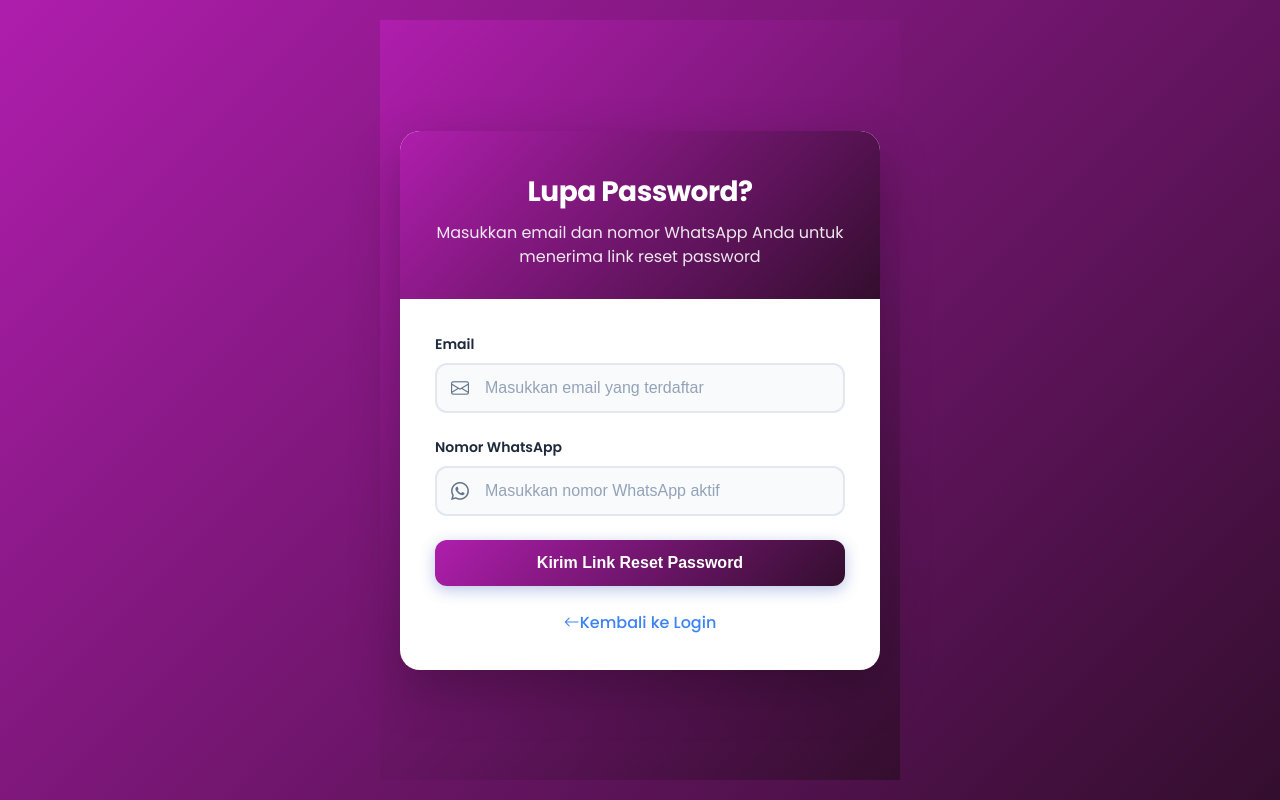
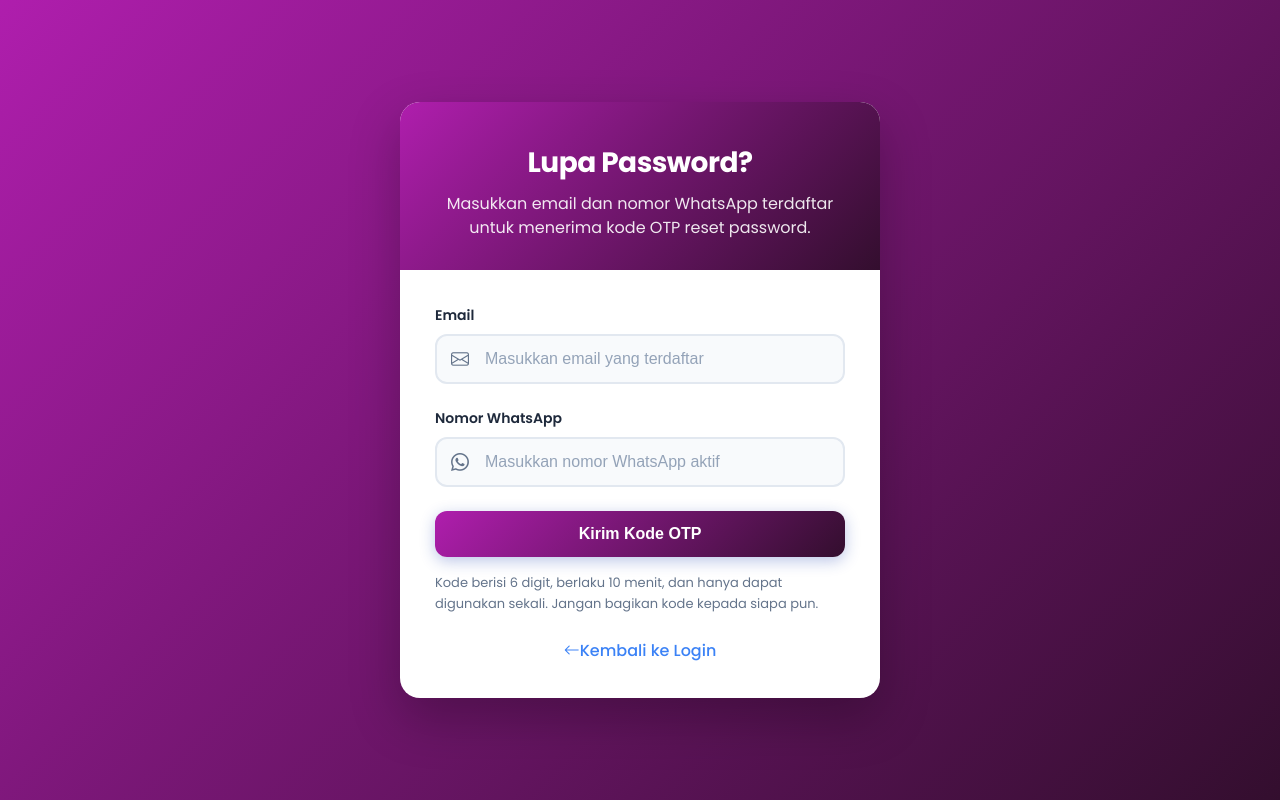
Before and after one commit to agamsuteja/proposal, a Laravel app: page /admin/forgot-password in a window 1280 px wide. Run offline with Laravel 12, Linux system fonts and the light colour scheme.

Commit message:
Complete password recovery with WhatsApp OTP forms and cancel superseded codes

```diff
--- a/app/Http/Controllers/Admin/AuthController.php
+++ b/app/Http/Controllers/Admin/AuthController.php
@@ -6,6 +6,7 @@ use App\Http\Controllers\Controller;
 use App\Models\AuthChallenge;
 use App\Models\Departemen;
 use App\Models\Grup;
+use App\Models\NotificationMessage;
 use App\Models\User;
 use App\Services\NotificationService;
 use App\Services\WaTemplate;
@@ -13,6 +14,7 @@ use Illuminate\Http\Request;
 use Illuminate\Support\Facades\Auth;
 use Illuminate\Support\Facades\DB;
 use Illuminate\Support\Facades\Hash;
+use Illuminate\Support\Str;
 use Illuminate\Validation\ValidationException;
 
 class AuthController extends Controller
@@ -169,12 +171,15 @@ class AuthController extends Controller
     {
         $otp = (string) random_int(100000, 999999);
         $expires = now()->addMinutes(10);
-        DB::transaction(function () use ($user, $purpose, $otp, $expires) {
+        $notification = DB::transaction(function () use ($user, $purpose, $otp, $expires) {
             User::whereKey($user->id)->lockForUpdate()->firstOrFail();
+            $this->expireOtpMessages($user, $purpose);
             AuthChallenge::updateOrCreate(['user_id' => $user->id, 'purpose' => $purpose], ['otp_hash' => Hash::make($otp), 'expires_at' => $expires]);
+            $message = $purpose === 'registration' ? WaTemplate::otpRegistrasi($user->name, $otp) : WaTemplate::otpReset($user->name, $otp);
+
+            return app(NotificationService::class)->queue($user->nohp, $message, 'Kode verifikasi akun', $user->id,
+                'auth-otp-'.$purpose.'-'.$user->id.'-'.Str::uuid(), $expires, true);
         });
-        $message = $purpose === 'registration' ? WaTemplate::otpRegistrasi($user->name, $otp) : WaTemplate::otpReset($user->name, $otp);
-        $notification = app(NotificationService::class)->queue($user->nohp, $message, 'Kode verifikasi akun', $user->id, null, $expires, true);
 
         return $notification->fresh()->status === 'sent';
     }
@@ -186,6 +191,17 @@ class AuthController extends Controller
             $this->invalidOtp();
         }
         $row->delete();
+        $this->expireOtpMessages($user, $purpose);
+    }
+
+    private function expireOtpMessages(User $user, string $purpose): void
+    {
+        // Cancel unsent retries for the previous code; keep other notifications intact.
+        $pending = NotificationMessage::where('user_id', $user->id)->where('dedupe_key', 'like', 'auth-otp-'.$purpose.'-'.$user->id.'-%')
+            ->whereIn('status', ['pending', 'failed'])->lockForUpdate()->get();
+        foreach ($pending as $message) {
+            $message->update(['status' => 'expired', 'expires_at' => now(), 'next_attempt_at' => null]);
+        }
     }
 
     private function invalidOtp(): never
--- a/bootstrap/app.php
+++ b/bootstrap/app.php
@@ -19,5 +19,5 @@ return Application::configure(basePath: dirname(__DIR__))
         $middleware->web(append: [SecurityHeaders::class, RecordActivity::class]);
     })
     ->withExceptions(function (Exceptions $exceptions) {
-        //
+        $exceptions->dontFlash(['password', 'password_confirmation', 'current_password', 'otp', 'token']);
     })->create();
--- a/resources/views/backend/auth/forgot-password.blade.php
+++ b/resources/views/backend/auth/forgot-password.blade.php
@@ -1,5 +1,5 @@
 <!DOCTYPE html>
-<html lang="en">
+<html lang="id">
 <head>
   <meta charset="UTF-8">
   <meta name="viewport" content="width=device-width, initial-scale=1">
@@ -204,6 +204,8 @@
         font-size: 15px;
       }
     }
+    html { display:block; min-height:100%; height:auto; padding:0; }
+    body { width:100%; min-height:100vh; height:auto; padding:24px 16px; }
   </style>
 </head>
 
@@ -211,7 +213,7 @@
   <div class="auth-card">
     <div class="card-header">
       <h1>Lupa Password?</h1>
-      <p>Masukkan email dan nomor WhatsApp Anda untuk menerima link reset password</p>
+      <p>Masukkan email dan nomor WhatsApp terdaftar untuk menerima kode OTP reset password.</p>
     </div>
 
     <div class="card-body">
@@ -229,7 +231,7 @@
         </div>
       @endif
 
-      @if($errors->any())<div class="alert alert-danger" role="alert"><ul>@foreach($errors->all() as $error)<li>{{ $error }}</li>@endforeach</ul></div>@endif
+      @if($errors->any())<div class="alert alert-error" role="alert"><ul>@foreach($errors->all() as $error)<li>{{ $error }}</li>@endforeach</ul></div>@endif
 <form action="{{ route('admin.forgot.send') }}" method="POST">
         @csrf
 
@@ -237,7 +239,7 @@
           <label class="form-label">Email</label>
           <div class="input-with-icon">
             <i class="bi bi-envelope"></i>
-            <input type="email" name="email" class="form-control" placeholder="Masukkan email yang terdaftar" required>
+            <input type="email" name="email" autocomplete="email" value="{{ old('email') }}" class="form-control" placeholder="Masukkan email yang terdaftar" required>
           </div>
         </div>
 
@@ -245,14 +247,16 @@
           <label class="form-label">Nomor WhatsApp</label>
           <div class="input-with-icon">
             <i class="bi bi-whatsapp"></i>
-            <input type="text" name="nohp" class="form-control" placeholder="Masukkan nomor WhatsApp aktif" required>
+            <input type="tel" name="nohp" autocomplete="tel" value="{{ old('nohp') }}" maxlength="20" class="form-control" placeholder="Masukkan nomor WhatsApp aktif" required>
           </div>
         </div>
 
         <button class="btn-primary" type="submit">
-          Kirim Link Reset Password
+          Kirim Kode OTP
         </button>
       </form>
+
+      <p style="font-size:13px;color:#64748b;line-height:1.6;margin-top:16px">Kode berisi 6 digit, berlaku 10 menit, dan hanya dapat digunakan sekali. Jangan bagikan kode kepada siapa pun.</p>
 
       <a class="back-link" href="{{ route('admin.login') }}">
         <i class="bi bi-arrow-left me-1"></i>Kembali ke Login
--- a/routes/web.php
+++ b/routes/web.php
@@ -26,7 +26,7 @@ Route::prefix('admin')->name('admin.')->group(function () {
     Route::post('/logout', [AuthController::class, 'logout'])->name('logout');
     Route::get('/forgot-password', [AuthController::class, 'forgotPasswordForm'])->name('forgot.form');
     Route::post('/forgot-password', [AuthController::class, 'forgotPasswordSend'])->middleware('throttle:otp-send')->name('forgot.send');
-    Route::get('/reset-password/{token?}', [AuthController::class, 'resetPasswordForm'])->name('reset.form');
+    Route::get('/reset-password', [AuthController::class, 'resetPasswordForm'])->name('reset.form');
     Route::post('/reset-password', [AuthController::class, 'resetPasswordSubmit'])->middleware('throttle:otp-verify')->name('reset.submit');
     Route::get('/register', [AuthController::class, 'showRegisterForm'])->name('register.form');
     Route::post('/register', [AuthController::class, 'register'])->middleware('throttle:otp-send')->name('register.submit');
```
Also changed, not shown: docs/SECURITY_UPDATE_2026-10-28.md (+6 -0 lines), resources/views/backend/auth/reset-password.blade.php (+21 -5 lines), tests/Feature/SecurityWorkflowTest.php (+39 -0 lines).
